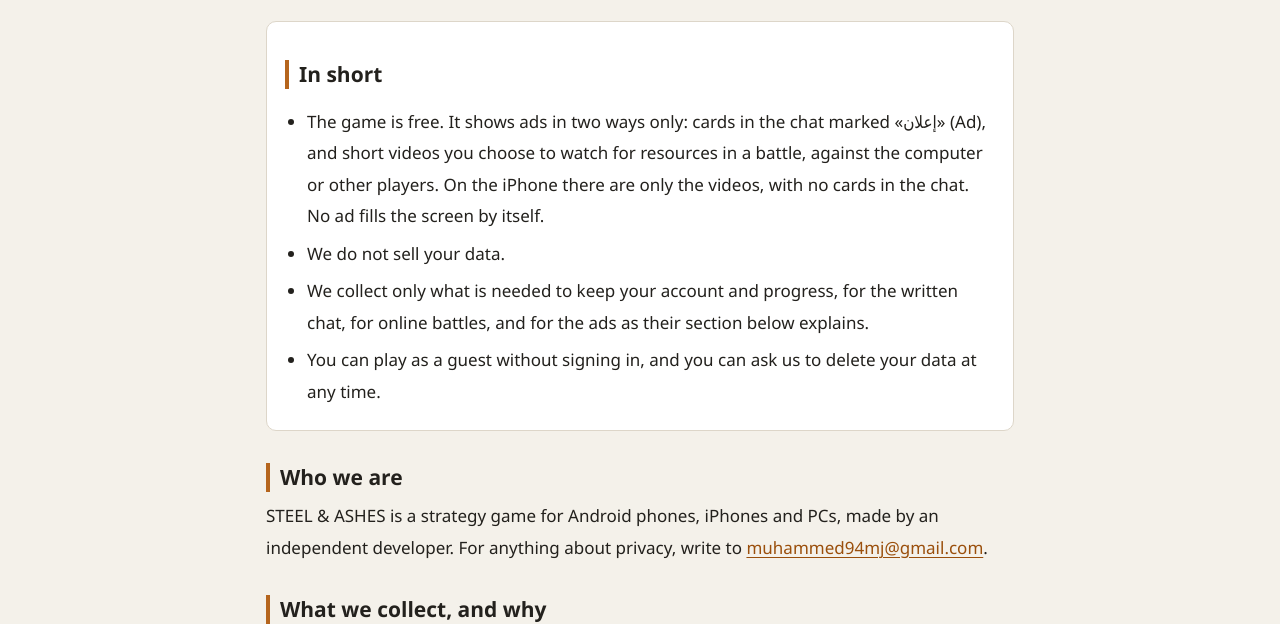
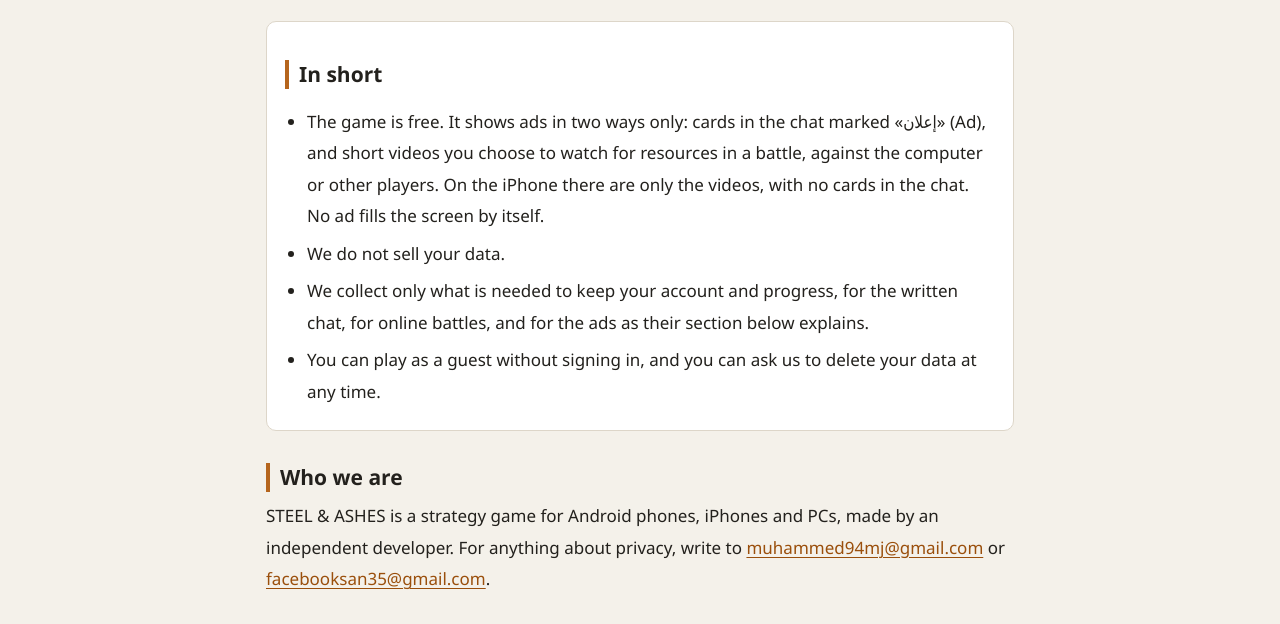
Before and after one commit to MuhammedMJ1/steel-and-ashes, a plain HTML site: page privacy.html in a window 1280 px wide. Shown: the part 185-809 px from the top of the page. Drawn offline with Linux system fonts and the light colour scheme.

Commit message:
A second contact e-mail, facebooksan35@gmail.com, beside muhammed94mj@gmail.com on every page: the privacy, account deletion and terms pages (Arabic «أو», English «or», the deletion links with their subject) and the home page's footer
Co-Authored-By: Claude Opus 5.5 <noreply@anthropic.com>

```diff
--- a/privacy.html
+++ b/privacy.html
@@ -75,7 +75,7 @@
   </div>
 
   <h2>من نحن</h2>
-  <p>«<span class="ltr">STEEL &amp; ASHES</span>» لعبة استراتيجية لهواتف أندرويد والآيفون والكمبيوتر، يطوّرها مطوّر مستقل. للتواصل في أي أمر يخص الخصوصية: <a class="ltr" href="mailto:muhammed94mj@gmail.com">muhammed94mj@gmail.com</a>.</p>
+  <p>«<span class="ltr">STEEL &amp; ASHES</span>» لعبة استراتيجية لهواتف أندرويد والآيفون والكمبيوتر، يطوّرها مطوّر مستقل. للتواصل في أي أمر يخص الخصوصية: <a class="ltr" href="mailto:muhammed94mj@gmail.com">muhammed94mj@gmail.com</a> أو <a class="ltr" href="mailto:facebooksan35@gmail.com">facebooksan35@gmail.com</a>.</p>
 
   <h2>ما البيانات التي نجمعها، ولماذا</h2>
   <h3>حساب الضيف</h3>
@@ -122,7 +122,7 @@
     <li>تستطيع اللعب ضيفًا دون تسجيل دخول، والخروج من حسابك في أي وقت من صفحة «حسابي».</li>
     <li>لحذف حسابك في اللعبة وبياناته: اضغط «حذف الحساب» في صفحة «حسابي»، أو راسلنا. التفاصيل في <a href="delete-account.html">صفحة حذف الحساب</a>.</li>
     <li>لحذف حسابك لدى «يونيتي»: <a href="https://player-account.unity.com/">صفحة الحساب لدى يونيتي</a>. حذفه لا يحذف بياناتك في اللعبة، فاطلب ذلك منا أيضًا.</li>
-    <li>لحذف بياناتك في اللعبة أو الاطلاع عليها: راسلنا على <a class="ltr" href="mailto:muhammed94mj@gmail.com">muhammed94mj@gmail.com</a>، ونرد خلال ٣٠ يومًا.</li>
+    <li>لحذف بياناتك في اللعبة أو الاطلاع عليها: راسلنا على <a class="ltr" href="mailto:muhammed94mj@gmail.com">muhammed94mj@gmail.com</a> أو <a class="ltr" href="mailto:facebooksan35@gmail.com">facebooksan35@gmail.com</a>، ونرد خلال ٣٠ يومًا.</li>
     <li>لطلب نسخة من بياناتك لدى «يونيتي»: <a class="ltr" href="mailto:unity-player-login-privacy@unity3d.com">unity-player-login-privacy@unity3d.com</a>.</li>
   </ul>
 
@@ -136,7 +136,7 @@
   <p>إن غيّرنا هذه السياسة، نحدّث هذه الصفحة وتاريخها أعلاه، وننبّهك داخل اللعبة إن كان التغيير مهمًا.</p>
 
   <h2>التواصل</h2>
-  <p><a class="ltr" href="mailto:muhammed94mj@gmail.com">muhammed94mj@gmail.com</a></p>
+  <p><a class="ltr" href="mailto:muhammed94mj@gmail.com">muhammed94mj@gmail.com</a> أو <a class="ltr" href="mailto:facebooksan35@gmail.com">facebooksan35@gmail.com</a></p>
 </section>
 
 <section id="en" lang="en" dir="ltr">
@@ -154,7 +154,7 @@
   </div>
 
   <h2>Who we are</h2>
-  <p>STEEL &amp; ASHES is a strategy game for Android phones, iPhones and PCs, made by an independent developer. For anything about privacy, write to <a href="mailto:muhammed94mj@gmail.com">muhammed94mj@gmail.com</a>.</p>
+  <p>STEEL &amp; ASHES is a strategy game for Android phones, iPhones and PCs, made by an independent developer. For anything about privacy, write to <a href="mailto:muhammed94mj@gmail.com">muhammed94mj@gmail.com</a> or <a href="mailto:facebooksan35@gmail.com">facebooksan35@gmail.com</a>.</p>
 
   <h2>What we collect, and why</h2>
   <h3>Guest account</h3>
@@ -201,7 +201,7 @@
     <li>You can play as a guest without signing in, and sign out at any time on the «حسابي» (My account) page.</li>
     <li>To delete your game account and its data: tap Delete account on the «حسابي» (My account) page, or write to us. Details: <a href="delete-account.html">Delete your account</a>.</li>
     <li>To delete your Unity account: <a href="https://player-account.unity.com/">Unity's account page</a>. This does not delete your data in the game, so ask us for that too.</li>
-    <li>To delete or see your data in the game, write to <a href="mailto:muhammed94mj@gmail.com">muhammed94mj@gmail.com</a>; we answer within 30 days.</li>
+    <li>To delete or see your data in the game, write to <a href="mailto:muhammed94mj@gmail.com">muhammed94mj@gmail.com</a> or <a href="mailto:facebooksan35@gmail.com">facebooksan35@gmail.com</a>; we answer within 30 days.</li>
     <li>To ask Unity for a copy of your data: <a href="mailto:unity-player-login-privacy@unity3d.com">unity-player-login-privacy@unity3d.com</a>.</li>
   </ul>
 
@@ -215,7 +215,7 @@
   <p>If we change this policy, we will update this page and its date above, and tell you in the game when the change matters.</p>
 
   <h2>Contact</h2>
-  <p><a href="mailto:muhammed94mj@gmail.com">muhammed94mj@gmail.com</a></p>
+  <p><a href="mailto:muhammed94mj@gmail.com">muhammed94mj@gmail.com</a> or <a href="mailto:facebooksan35@gmail.com">facebooksan35@gmail.com</a></p>
 </section>
 </main>
 
```
Also changed, not shown: delete-account.html (+4 -4 lines), index.html (+1 -0 lines), terms.html (+2 -2 lines).
